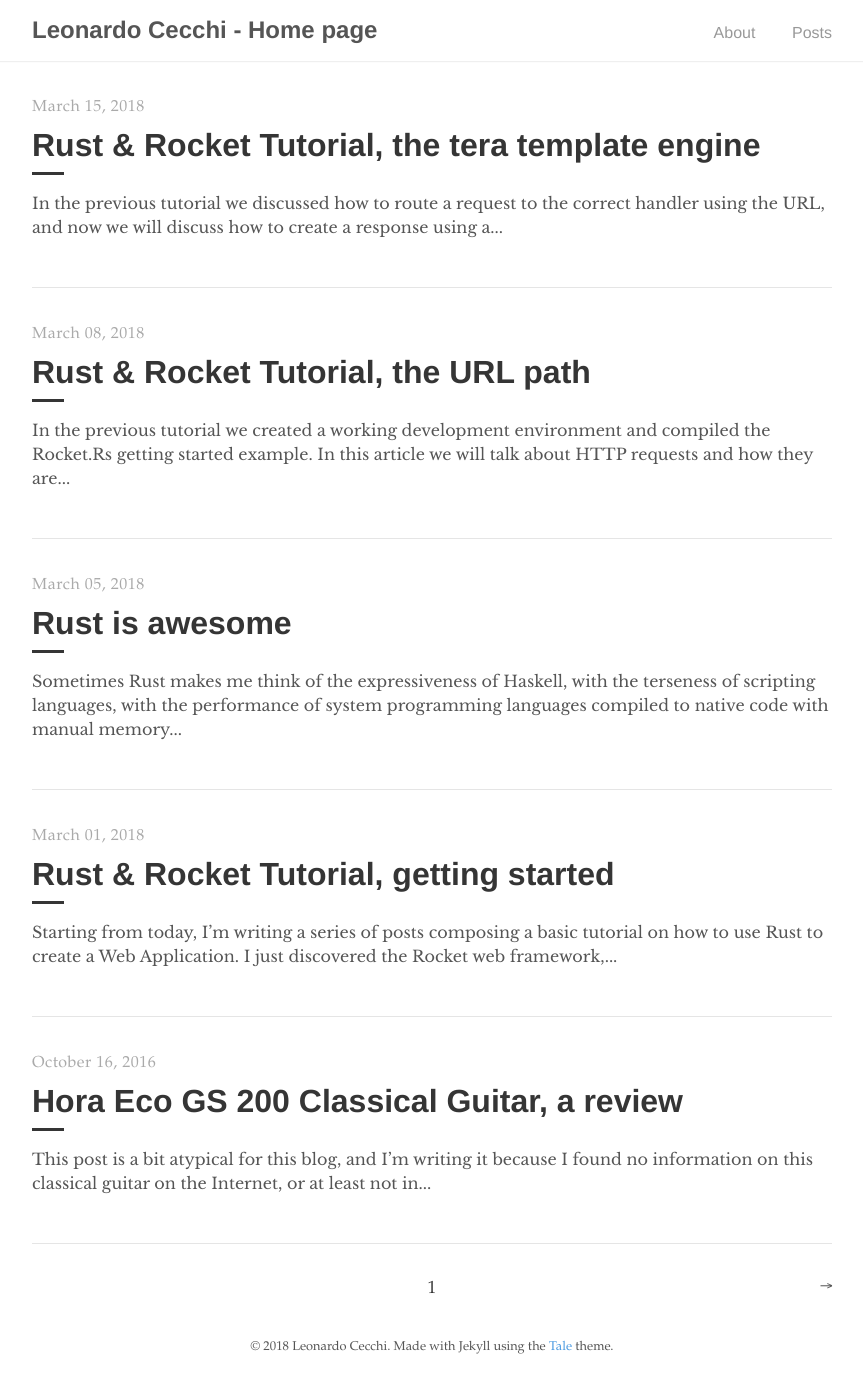
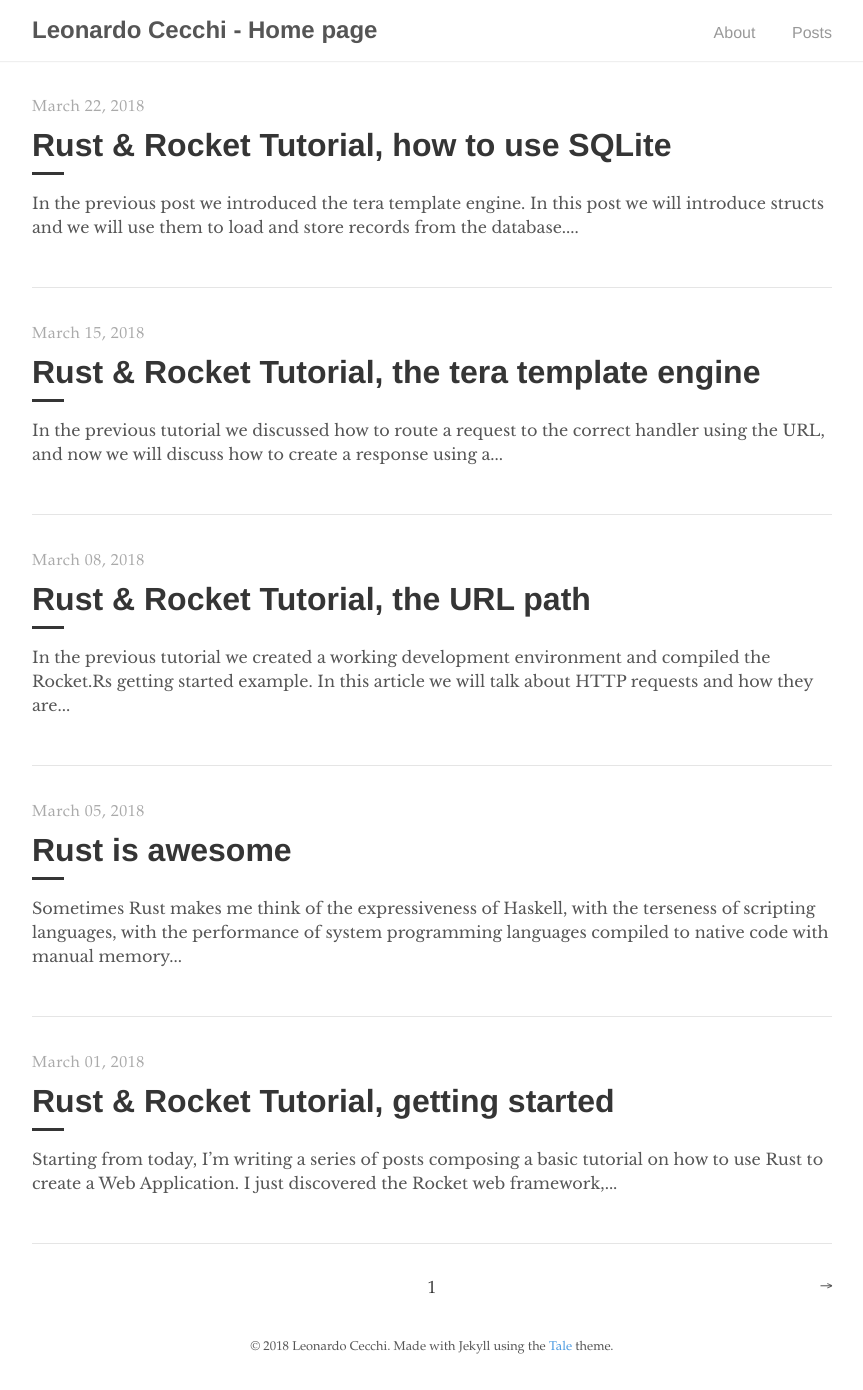
Before and after one commit to leonardoce/leonardoce-home, a Jekyll site: the page built from index.html, in a window 1280 px wide. Shown: the whole page, without its empty margins (208-1071 px from the left). Built offline with Jekyll 4.4.1, drawn with Linux system fonts in a browser that asks for light colours; the list of posts is cut into pages by our own code.

Commit message:
Fourth post on rocket

````diff
--- a/_posts/2018-03-15-rocket-tutorial-3.md
+++ b/_posts/2018-03-15-rocket-tutorial-3.md
@@ -141,3 +141,6 @@ fn main() {
         .launch();
 }
 ```
+
+The [next post]({% post_url 2018-03-22-rocket-tutorial-4 %}) is about how to
+use a SQLite database.
--- a/_drafts/rocket-tutorial-4.md
+++ b/_posts/2018-03-22-rocket-tutorial-4.md
@@ -3,8 +3,9 @@ layout: post
 title: Rust & Rocket Tutorial, how to use SQLite
 ---
 
-In this post we will introduce structs and we will use them to load and store
-records from the database.
+In the [previous post]({% post_url 2018-03-15-rocket-tutorial-3 %}) we
+introduced the tera template engine. In this post we will introduce structs and
+we will use them to load and store records from the database.
 
 Let's suppose we want to create a simple blog: we will need at least a table
 for authors and a table for posts.
@@ -152,9 +153,15 @@ reference.
 The second parameter is `sql: &str`, and `&str` is a non mutable reference to
 a string.
 
-The third parameter is `params: &[&ToSql]`
+The third parameter is `params: &[&ToSql]` and contains the arguments that must
+be substituted in the query. We use this parameter to get an author given the
+ID.
 
-## TODO
+The fourh parameter is a function and is used to transform the database row in
+an instance of the `Author` struct.
 
 `FnOnce` means a function, in our case of type `&Row`, returning a result of
-type `T`.
+type `T`. There are several types of function types, for more information you
+can read the [closure
+chapter](https://doc.rust-lang.org/book/second-edition/ch13-01-closures.html)
+of the [Rust Book](https://doc.rust-lang.org/book/second-edition/).
````
